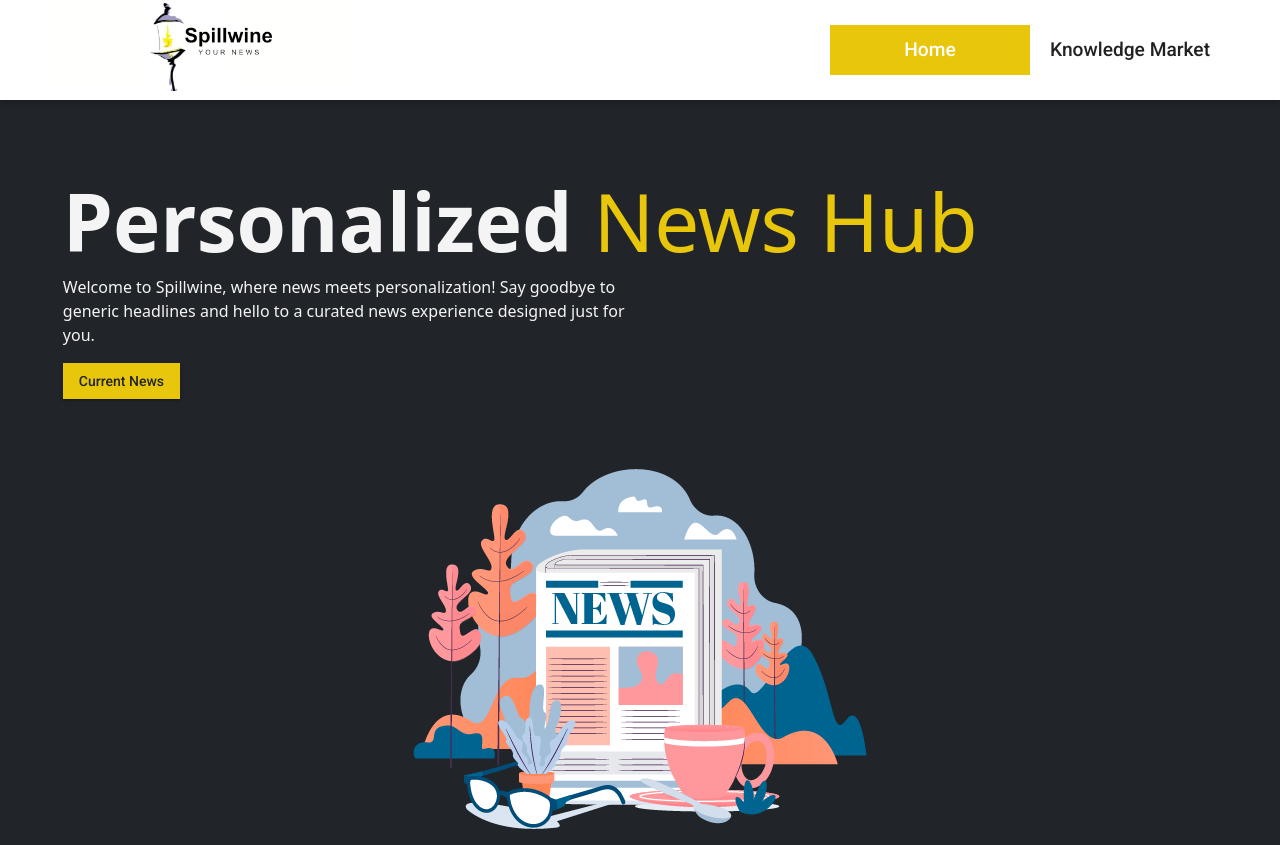
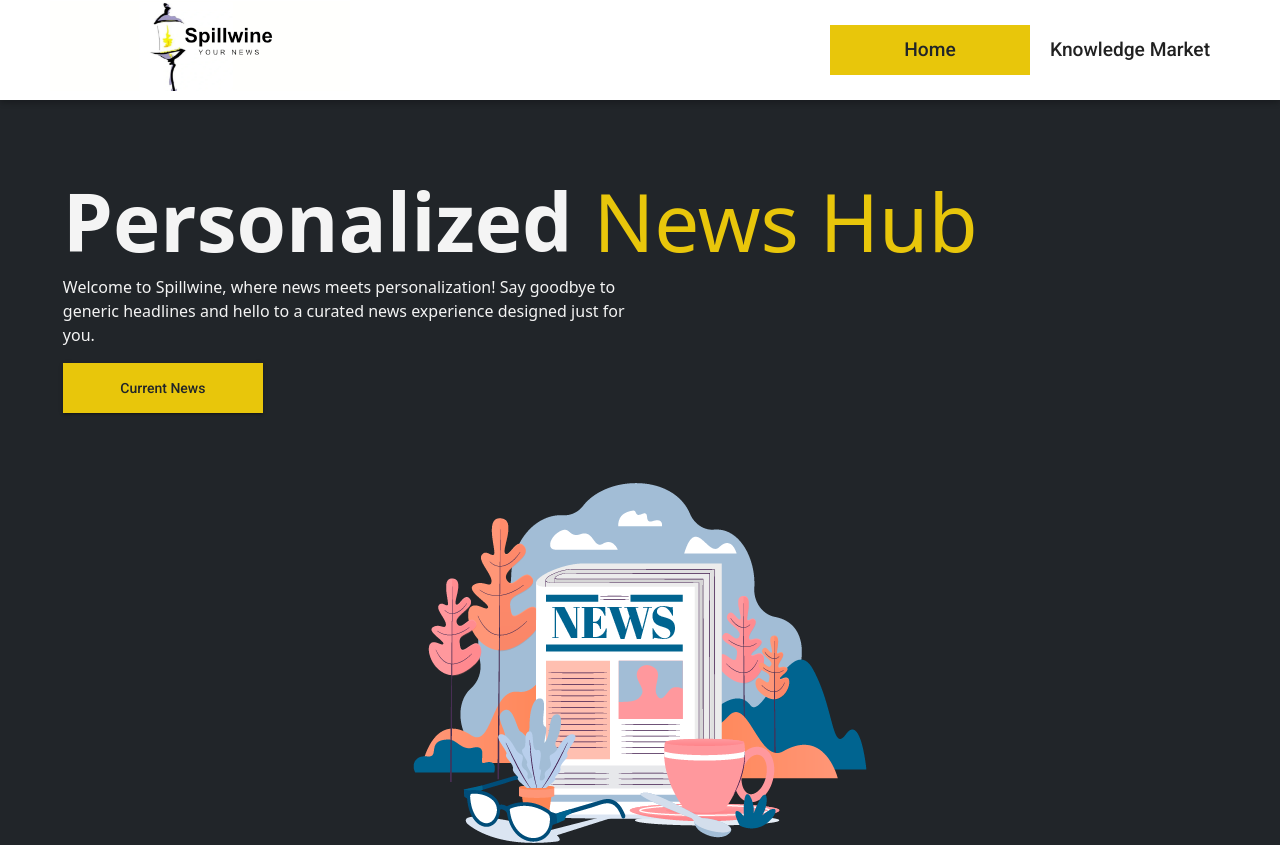
Before and after one commit to kdreh/spillwine, an Angular app: page /#/home in a window 1280 px wide. Shown: the top 845 px of the page. Built offline with nearby package versions, Linux system fonts and the light colour scheme.

Commit message:
button and route adjustments

```diff
--- a/src/app/navigation/navigation.component.scss
+++ b/src/app/navigation/navigation.component.scss
@@ -64,5 +64,5 @@ button{
 .active {
   background-color: $primary;
   transition: 1.2s;
-  color: white !important;
+  color: $dark !important;
 }
--- a/src/app/navigation/page-route.ts
+++ b/src/app/navigation/page-route.ts
@@ -1,10 +1,11 @@
 export const pageRoute = [
     {page:'Home', route:'/home'},
+    // {page:'About', route:'/about'},
    /*
    TODO if Martha or Art wants to display the news again remove this comment
     {page:'News',route:'/news'},
     */
     {page:'Knowledge Market',route:'/knowledge'},
-    // {page:'About', route:'/about'},
+
     // {page:'Contact', route:'/contact'},
 ];
--- a/src/app/pages/home/home.component.html
+++ b/src/app/pages/home/home.component.html
@@ -6,7 +6,7 @@
                 Welcome to Spillwine, where news meets personalization! Say goodbye to generic headlines and hello to a curated news experience designed just for you.
             </p>
             <div class="hero-cta">
-                <button mat-raised-button class="primary-bg" routerLink="/news">Current News</button>
+                <button mat-raised-button class="nav-button primary-bg" routerLink="/knowledge">Current News</button>
             </div>
         </div>
        <img class="res" src="../../../assets/img/illustrations/news-art.png" />
--- a/src/app/pages/home/home.component.scss
+++ b/src/app/pages/home/home.component.scss
@@ -48,10 +48,6 @@
     }
     .hero-cta {
         margin-top: 1rem;
-
-        & button {
-            letter-spacing: 0;
-        }
     }
     & .hero-image img{
         @include image (500px, auto);
```
